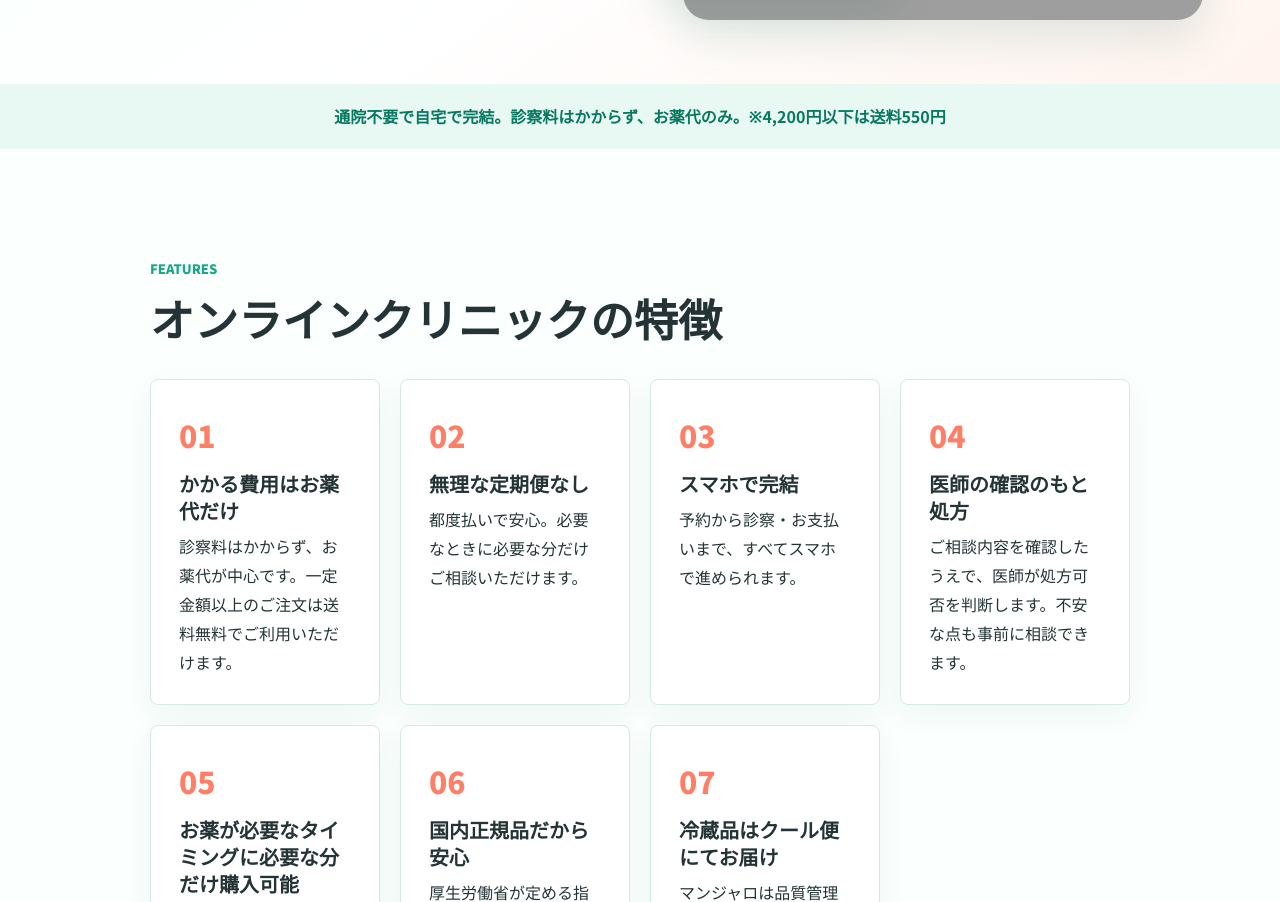
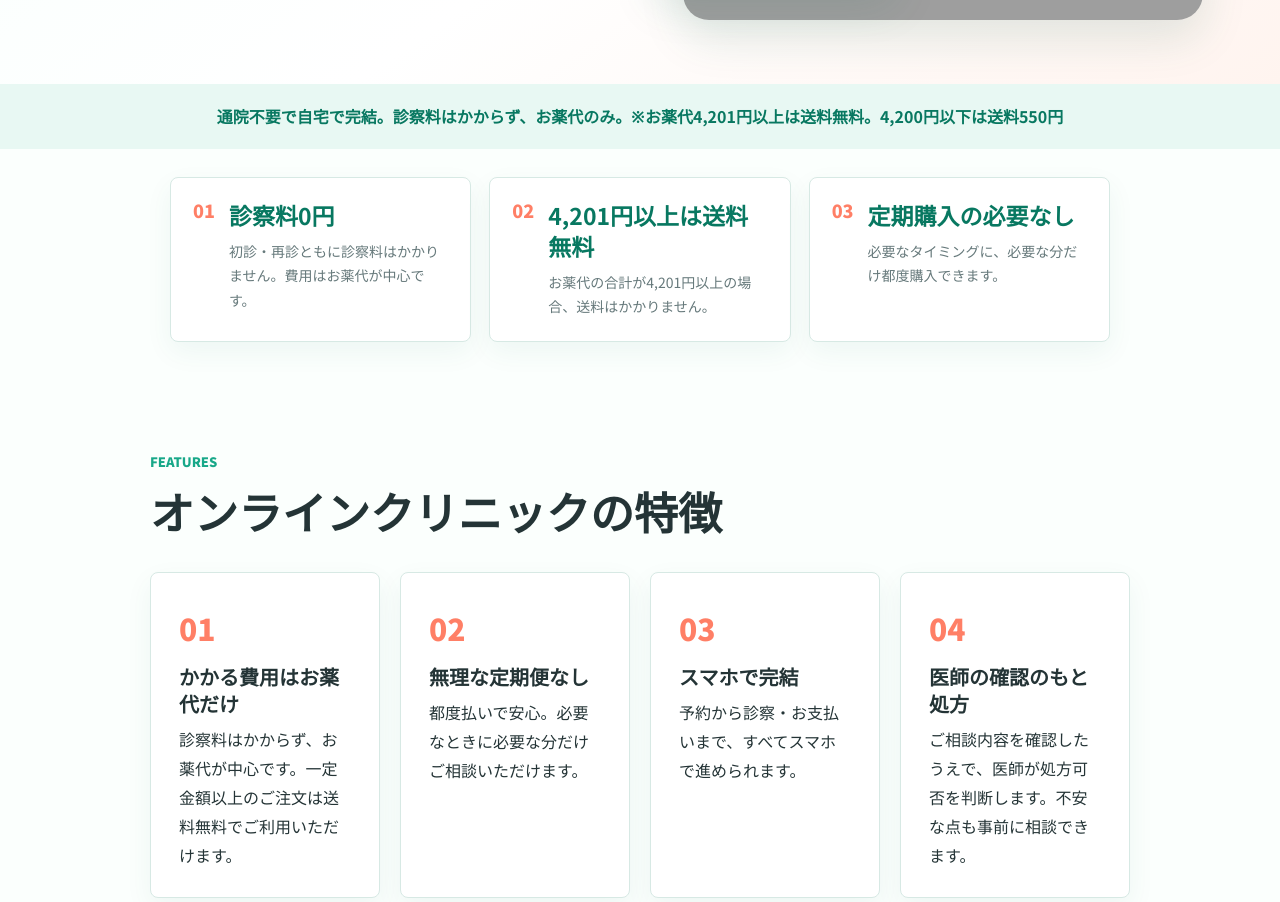
Before and after one commit to yasu369/onn-kuri, a plain HTML site: page index.html in a window 1280 px wide. Shown: the part 804-1706 px from the top of the page. Drawn offline with Linux system fonts and the light colour scheme; grey boxes are pictures that could not be loaded.

Commit message:
Add homepage benefit highlights

```diff
--- a/index.html
+++ b/index.html
@@ -147,7 +147,31 @@
     </section>
 
     <section class="notice-band">
-      <p>通院不要で自宅で完結。診察料はかからず、お薬代のみ。※4,200円以下は送料550円</p>
+      <p>通院不要で自宅で完結。診察料はかからず、お薬代のみ。※お薬代4,201円以上は送料無料。4,200円以下は送料550円</p>
+    </section>
+
+    <section class="benefit-strip" aria-label="オンクリの料金・購入メリット">
+      <article class="benefit-item">
+        <span class="benefit-number">01</span>
+        <div>
+          <h2>診察料0円</h2>
+          <p>初診・再診ともに診察料はかかりません。費用はお薬代が中心です。</p>
+        </div>
+      </article>
+      <article class="benefit-item">
+        <span class="benefit-number">02</span>
+        <div>
+          <h2>4,201円以上は送料無料</h2>
+          <p>お薬代の合計が4,201円以上の場合、送料はかかりません。</p>
+        </div>
+      </article>
+      <article class="benefit-item">
+        <span class="benefit-number">03</span>
+        <div>
+          <h2>定期購入の必要なし</h2>
+          <p>必要なタイミングに、必要な分だけ都度購入できます。</p>
+        </div>
+      </article>
     </section>
 
     <section id="features" class="section features">
--- a/styles.css
+++ b/styles.css
@@ -225,6 +225,47 @@ img {
 
 .notice-band p {
   margin: 0;
+}
+
+.benefit-strip {
+  display: grid;
+  grid-template-columns: repeat(3, minmax(0, 1fr));
+  gap: 18px;
+  max-width: 980px;
+  margin: 0 auto;
+  padding: 28px 20px 0;
+}
+
+.benefit-item {
+  display: flex;
+  gap: 14px;
+  align-items: flex-start;
+  padding: 22px;
+  border: 1px solid var(--line);
+  border-radius: 8px;
+  background: var(--white);
+  box-shadow: 0 10px 28px rgba(22, 102, 84, .06);
+}
+
+.benefit-number {
+  flex: 0 0 auto;
+  color: var(--coral);
+  font-size: 18px;
+  font-weight: 900;
+  line-height: 1.2;
+}
+
+.benefit-item h2 {
+  margin: 0 0 8px;
+  color: var(--green-dark);
+  font-size: clamp(18px, 2vw, 23px);
+  line-height: 1.35;
+}
+
+.benefit-item p {
+  color: var(--muted);
+  font-size: 14px;
+  line-height: 1.75;
 }
 
 .section {
@@ -778,7 +819,8 @@ tr:last-child td {
   }
 
   .feature-grid,
-  .menu-grid {
+  .menu-grid,
+  .benefit-strip {
     grid-template-columns: 1fr;
   }
 
```
